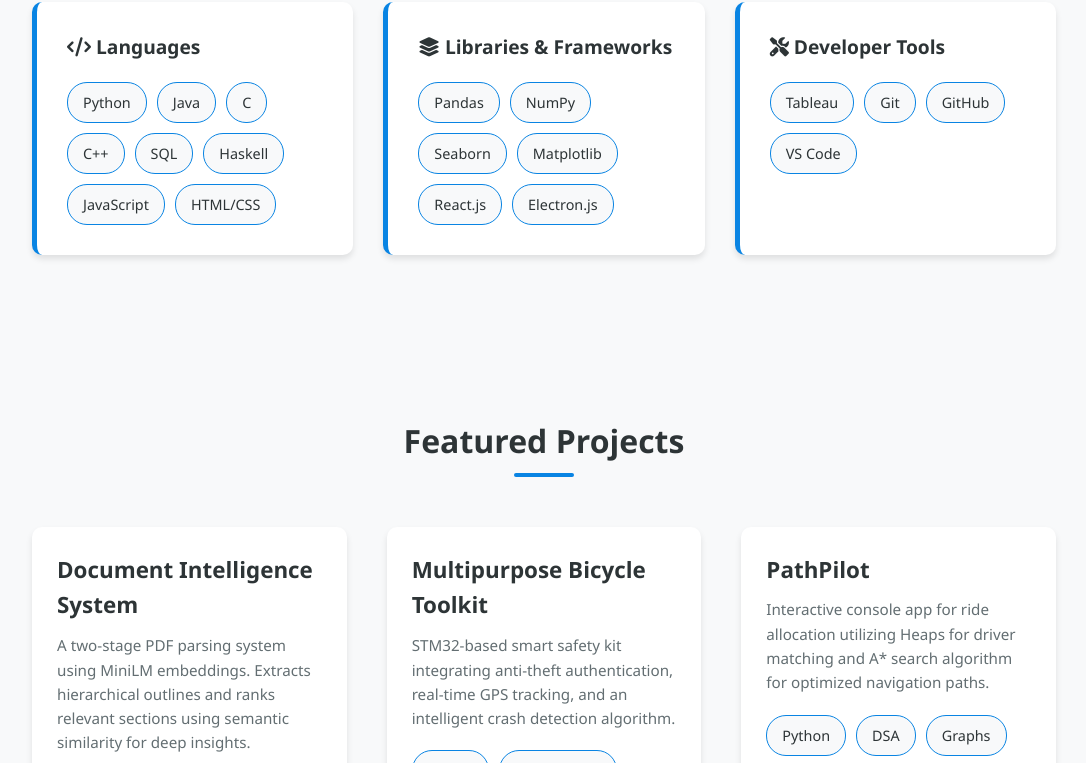
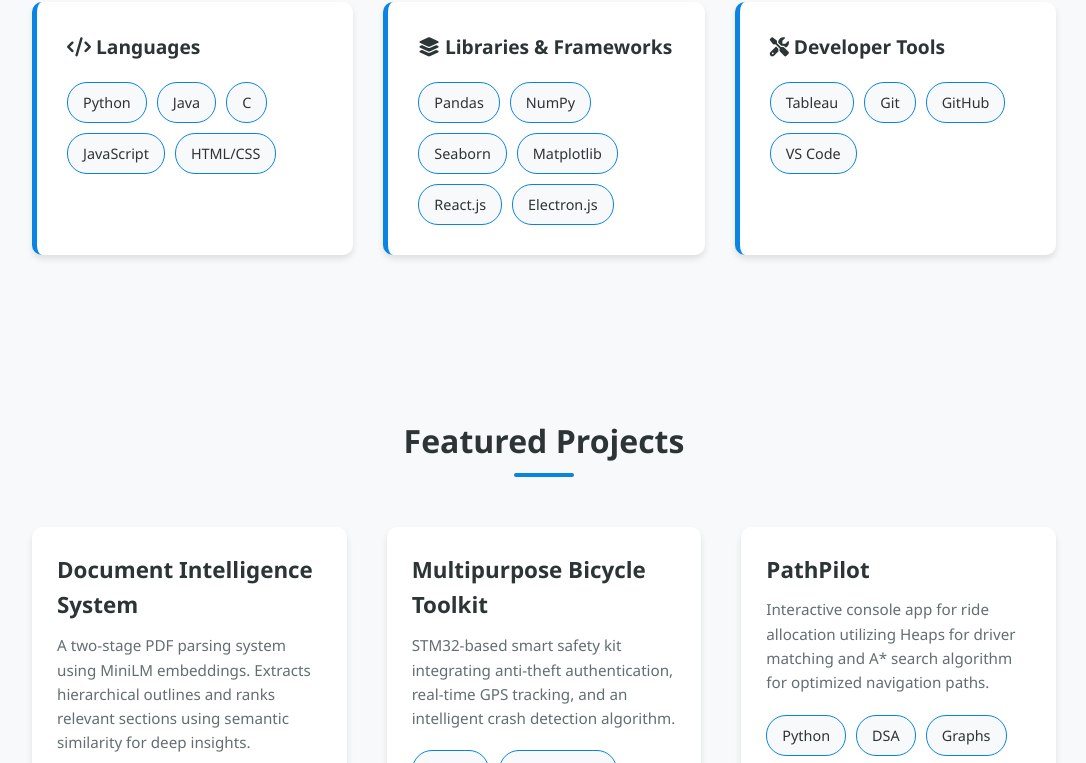
Before and after one commit to nihanth-yadalam/My-Portfolio, a plain HTML site: page index.html in a window 1280 px wide. Shown: the part 1449-2212 px from the top of the page, without its empty margins (96-1182 px from the left). Drawn offline with Linux system fonts and the light colour scheme.

Commit message:
Updated skills

```diff
--- a/index.html
+++ b/index.html
@@ -300,9 +300,9 @@
                     <span class="tag">Python</span>
                     <span class="tag">Java</span>
                     <span class="tag">C</span>
-                    <span class="tag">C++</span>
-                    <span class="tag">SQL</span>
-                    <span class="tag">Haskell</span>
+                    <!-- <span class="tag">C++</span> -->
+                    <!-- <span class="tag">SQL</span>
+                    <span class="tag">Haskell</span> -->
                     <span class="tag">JavaScript</span>
                     <span class="tag">HTML/CSS</span>
                 </div>
```
